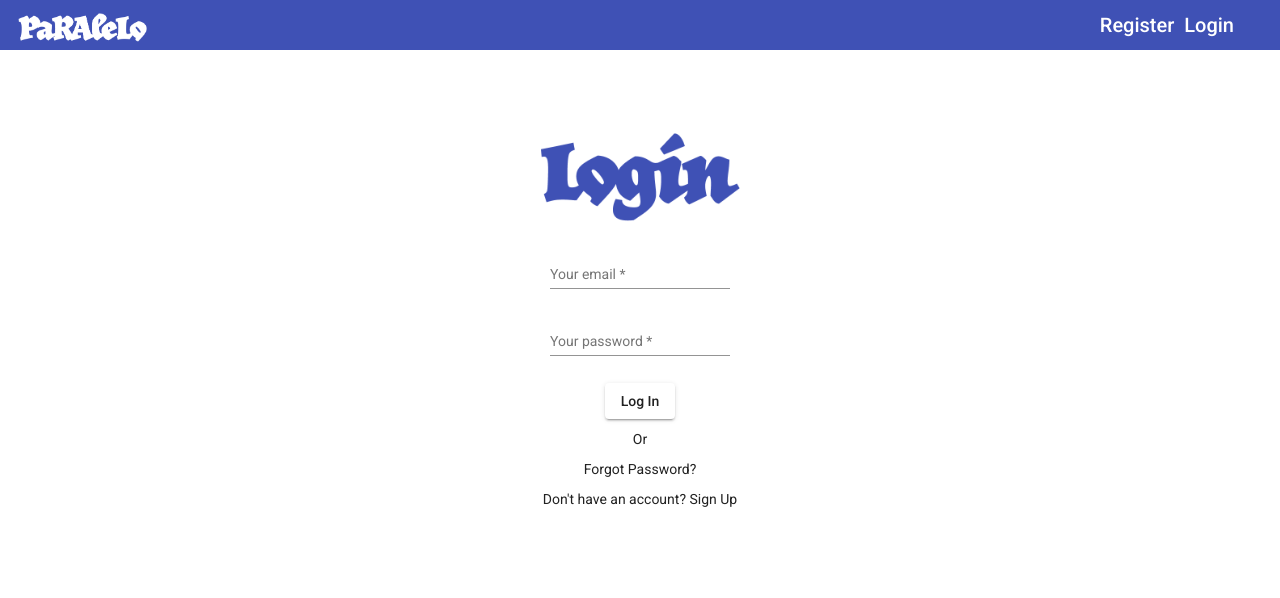
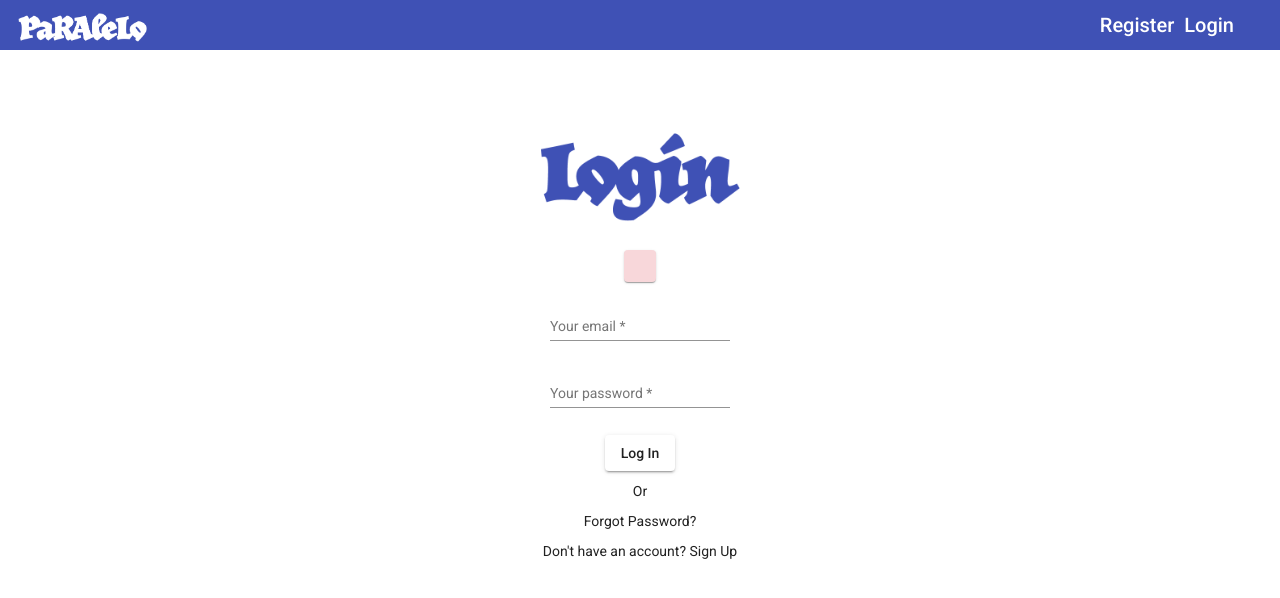
Before and after one commit to PaRAleLo2021/angular-front-end, an Angular app: page /login in a window 1280 px wide. Both pictures are taken after a click on the button "Log In". Shown: the top 598 px of the page. Built offline with nearby package versions, Linux system fonts and the light colour scheme; no server answers.

Commit message:
Add login alerts

```diff
--- a/src/app/auth/components/sign-in/sign-in.component.html
+++ b/src/app/auth/components/sign-in/sign-in.component.html
@@ -3,6 +3,13 @@
 
       <div class="px-logo" fxLayoutAlign="center center" >
         <img height="100px" style="padding-top: 80px; padding-bottom: 20px;" src="../../assets/login.png" alt="login">
+      </div>
+
+      <div *ngIf="isError" fxLayoutAlign="center center">
+        <mat-card width="400px" style="background-color: #f8d7da; margin-bottom: 20px"><mat-card-subtitle>{{message}}</mat-card-subtitle></mat-card>
+      </div>
+      <div *ngIf="isMessage" fxLayoutAlign="center center">
+        <mat-card width="400px" style="background-color: #c3e6cb; margin-bottom: 20px"><mat-card-subtitle>{{message}}</mat-card-subtitle></mat-card>
       </div>
 
       <div class="authBlock" fxLayout="column" fxLayoutAlign="center center" fxLayoutGap="10px">
--- a/src/app/auth/components/sign-in/sign-in.component.ts
+++ b/src/app/auth/components/sign-in/sign-in.component.ts
@@ -12,6 +12,10 @@ export class SignInComponent implements OnInit {
   isLoggedIn = false;
   isLoginFailed = false;
   errorMessage = '';
+
+  message: string = "";
+  isMessage = false;
+  isError = false;
 
   constructor(private userService: UserService, private tokenStorage: TokenStorageService, private router: Router) { }
 
@@ -34,7 +38,8 @@ export class SignInComponent implements OnInit {
         console.log("logged in successfull "+data);
       },
       err => {
-        this.errorMessage = err.error.message;
+        this.message = err["error"]["message"];
+        this.isError = true;
         this.isLoginFailed = true;
         console.log("logged in failed "+err);
       }
```
